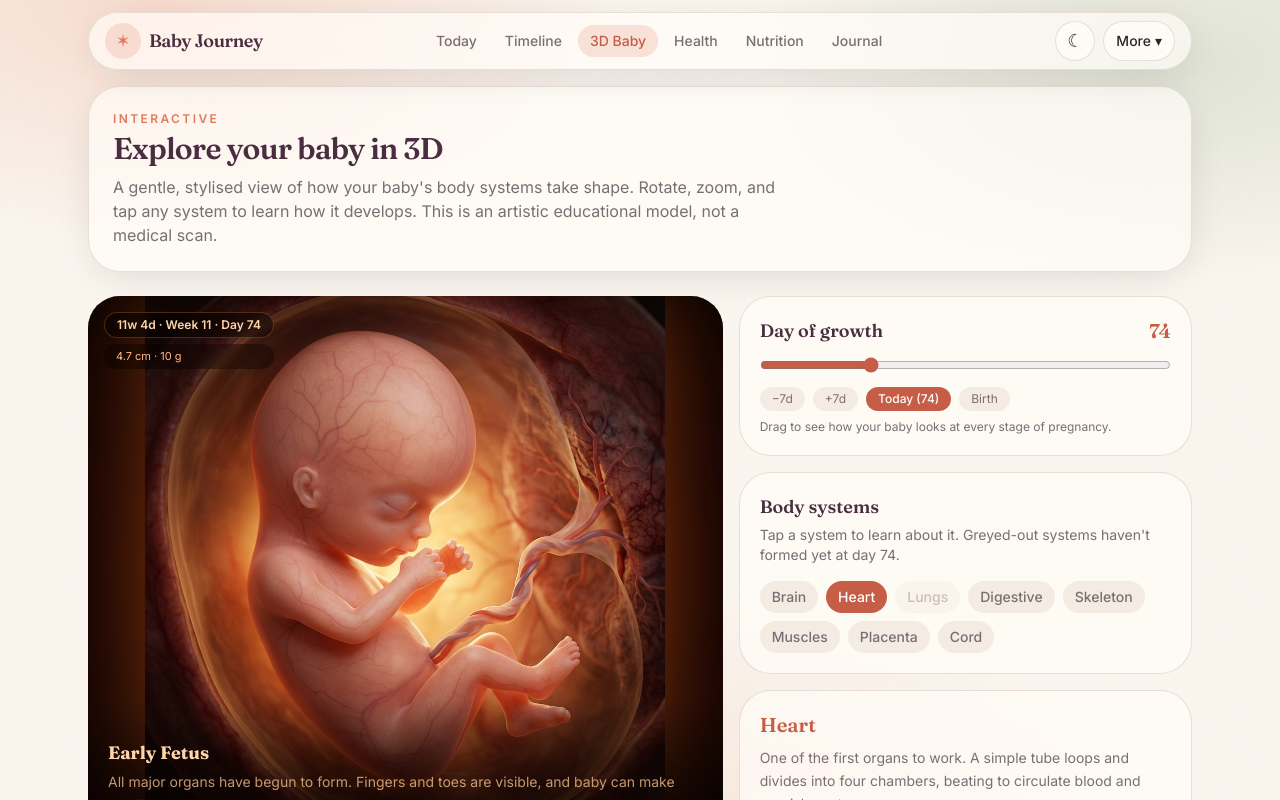
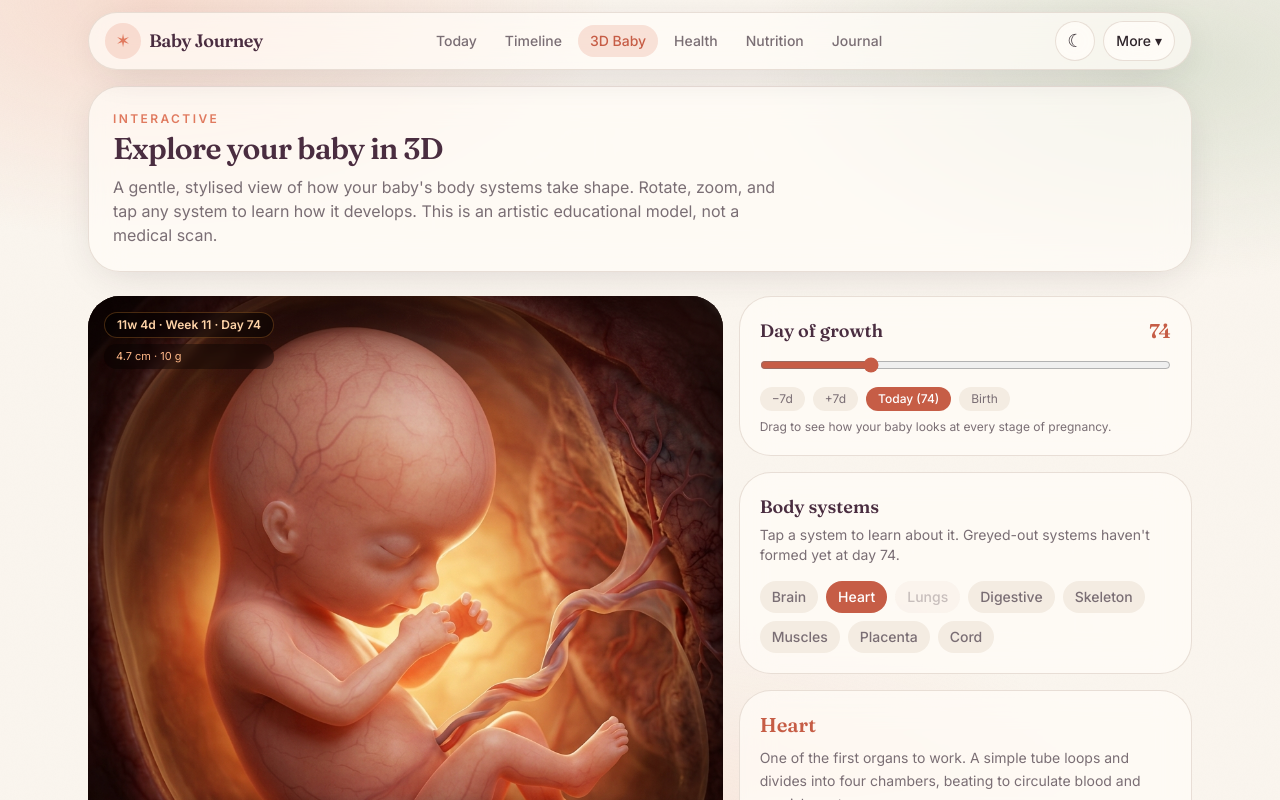
Before and after one commit to srinivaskona7/latha-srinivas, a Next.js app: page /explore in a window 1280 px wide. Shown: the top 800 px of the page. Built offline with nearby package versions, Linux system fonts and the light colour scheme.

Commit message:
Polish baby viewer: day-driven zoom, fill layout, clean vignette — renders edge-to-edge in natural womb frame

```diff
--- a/components/three/FetusViewer.tsx
+++ b/components/three/FetusViewer.tsx
@@ -35,12 +35,22 @@ const BLURBS: Record<SystemId, string> = {
 
 const REFERENCE_ISO = "2026-06-26";
 
-/** Returns the public image path for the given gestational week */
+/** Returns the public image path for the given gestational week.
+ *  Each path is one of four photorealistic anchor renders (weeks 6, 10, 20, 32),
+ *  chosen so the depicted development closely matches the current band. */
 function babyImageForWeek(week: number): string {
-  if (week <= 8)  return "/fetus/week6.png";
-  if (week <= 15) return "/fetus/week10.png";
-  if (week <= 26) return "/fetus/week20.png";
-  return "/fetus/week32.png";
+  if (week <= 9)  return "/fetus/week6.png";   // embryo — large head, tail, dark eye
+  if (week <= 16) return "/fetus/week10.png";  // early fetus — recognisably human
+  if (week <= 28) return "/fetus/week20.png";  // clearly a baby, lean
+  return "/fetus/week32.png";                  // plump, near term
+}
+
+/** Continuous, day-driven zoom so the baby visibly grows between stage swaps.
+ *  Driven by the real length curve (displayScale ≈ 0.42→1.2), eased into a
+ *  subtle 1.00→1.14 frame zoom — fast early, gentle later, matching biology. */
+function babyZoom(displayScale: number): number {
+  const t = Math.min(1, Math.max(0, (displayScale - 0.42) / 0.78));
+  return 1 + t * 0.14;
 }
 
 /** Stage description shown next to the image */
@@ -85,6 +95,7 @@ export function FetusViewer() {
   };
 
   const imageSrc = babyImageForWeek(morph.week);
+  const zoom = babyZoom(morph.displayScale);
   const { title: stageTitle, desc: stageDesc } = stageDescription(morph.week);
   const active = selected;
 
@@ -99,62 +110,60 @@ export function FetusViewer() {
   return (
     <div className="grid gap-4 lg:grid-cols-[1.4fr_1fr]">
       {/* === PHOTOREALISTIC BABY VIEW === */}
-      <div className="relative overflow-hidden rounded-4xl" style={{ background: "radial-gradient(ellipse at center, #3d0f08 0%, #1a0503 55%, #0a0201 100%)" }}>
-
-        {/* Womb glow background rings */}
-        <div className="pointer-events-none absolute inset-0">
-          <div style={{
-            position: "absolute", inset: 0,
-            background: "radial-gradient(ellipse 70% 65% at 50% 52%, rgba(180,70,20,0.28) 0%, transparent 70%)",
-          }} />
-          <div style={{
-            position: "absolute", inset: 0,
-            background: "radial-gradient(ellipse 45% 42% at 50% 52%, rgba(255,140,40,0.13) 0%, transparent 65%)",
-          }} />
-        </div>
-
-        {/* Baby image */}
-        <div className="relative flex items-center justify-center" style={{ minHeight: 460 }}>
-          {/* Soft vignette overlay */}
-          <div className="pointer-events-none absolute inset-0 z-10" style={{
-            background: "radial-gradient(ellipse 88% 85% at 50% 50%, transparent 40%, rgba(8,2,1,0.65) 100%)",
-          }} />
-
-          {/* Pulsing amniotic fluid shimmer */}
-          <div className="pointer-events-none absolute inset-0 z-10" style={{
-            background: "radial-gradient(ellipse 55% 50% at 50% 50%, rgba(255,160,60,0.06) 0%, transparent 70%)",
-            animation: "womb-pulse 3.5s ease-in-out infinite",
-          }} />
-
+      {/* The renders already contain the full womb (sac, placenta, vessels, glow),
+          so we present them edge-to-edge in a clean frame instead of layering a
+          second, mismatched gradient womb on top. */}
       <div
-            className="relative z-20 transition-opacity duration-700"
-            style={{ opacity: imageLoaded ? 1 : 0, width: "100%", maxWidth: 520 }}
+        className="relative aspect-square w-full overflow-hidden rounded-4xl"
+        style={{ background: "#160604" }}
       >
+        {/* Baby image — fills the frame, grows subtly with the day via transform */}
         <Image
           src={imageSrc}
           alt={`Baby at ${morph.week} weeks`}
-              width={520}
-              height={520}
-              className="w-full object-contain"
+          fill
+          sizes="(min-width: 1024px) 60vw, 100vw"
+          className="object-cover"
           style={{
-                filter: "drop-shadow(0 0 40px rgba(220,100,30,0.35)) drop-shadow(0 0 80px rgba(180,60,10,0.20))",
+            transform: `scale(${zoom})`,
+            transformOrigin: "50% 48%",
+            opacity: imageLoaded ? 1 : 0,
+            transition: "opacity 0.7s ease, transform 1.2s cubic-bezier(0.22,0.61,0.36,1)",
           }}
           onLoad={() => setImageLoaded(true)}
           priority
         />
-          </div>
+
+        {/* Gentle amniotic shimmer — adds life without competing with the art */}
+        <div
+          className="pointer-events-none absolute inset-0 z-10"
+          style={{
+            background:
+              "radial-gradient(ellipse 55% 50% at 50% 46%, rgba(255,180,90,0.07) 0%, transparent 70%)",
+            animation: "womb-pulse 4s ease-in-out infinite",
+          }}
+        />
+
+        {/* Subtle inner vignette to seat the image in the card */}
+        <div
+          className="pointer-events-none absolute inset-0 z-10"
+          style={{ boxShadow: "inset 0 0 90px 20px rgba(10,2,1,0.55)" }}
+        />
 
         {/* Loading placeholder */}
         {!imageLoaded && (
           <div className="absolute inset-0 z-30 flex items-center justify-center">
-              <div style={{
-                width: 80, height: 80, borderRadius: "50%",
+            <div
+              style={{
+                width: 80,
+                height: 80,
+                borderRadius: "50%",
                 background: "radial-gradient(circle, rgba(255,140,60,0.3) 0%, transparent 70%)",
                 animation: "womb-pulse 1.5s ease-in-out infinite",
-              }} />
+              }}
+            />
           </div>
         )}
-        </div>
 
         {/* Stage label overlay — top */}
         <div className="pointer-events-none absolute left-4 top-4 z-30 space-y-1.5">
```
Lines whose indentation alone changed are shown as unchanged.
